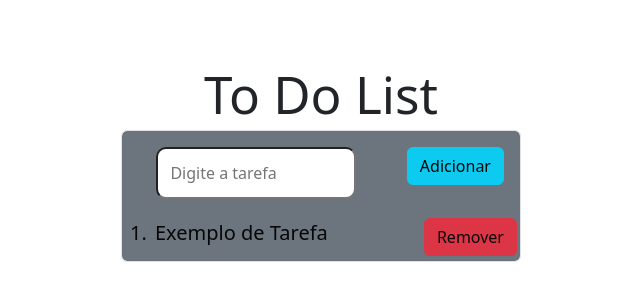
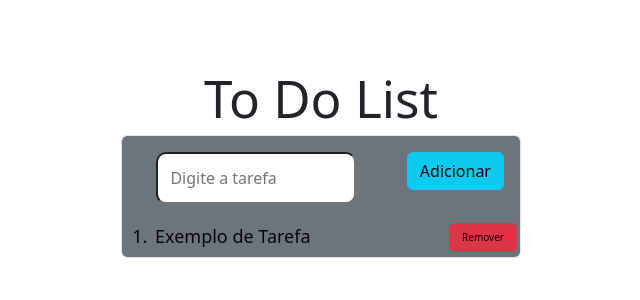
Before and after one commit to AdrianoVolter/To-Do-List, a React (Vite) app: page / in a window 1280 px wide. Shown: the part 236-536 px from the top of the page, without its empty margins (307-947 px from the left). Built offline with nearby package versions, Linux system fonts and the light colour scheme.

Commit message:
To Do list - V.1.1 (ajustes css 2)

```diff
--- a/src/App.css
+++ b/src/App.css
@@ -50,7 +50,7 @@ li{
   padding: 3px;
   margin-left: 30px;
   color: rgb(7, 7, 7);
-  font-size: 20px;
+  font-size: 18px;
 }
 
 /* Alinhar o botão no final da div*/
@@ -59,7 +59,7 @@ li .btn{
   margin-left: 20px;
   color: rgb(7, 7, 7);
   margin-bottom: 5px;
-
+  font-size: 10px;
 }
 li button:hover{
   background-color: #646cff;
```
